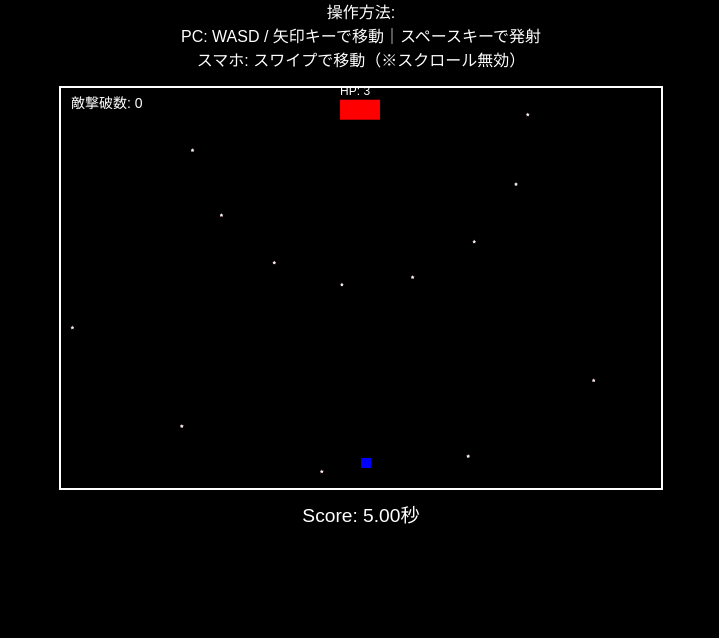
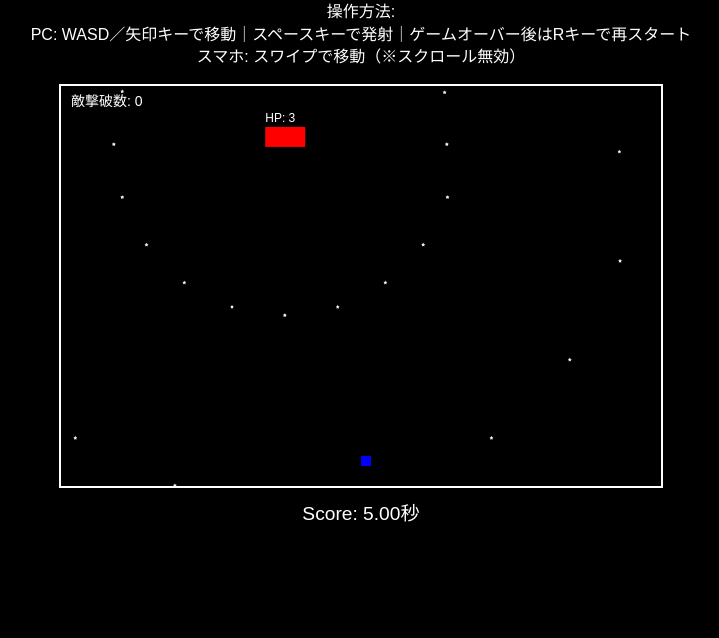
Before and after one commit to Marumyonn-Mejiro/shooting_Game_Console, a plain HTML site: page index.html in a window 1280 px wide. Shown: the part 162-800 px from the top of the page, without its empty margins (279-998 px from the left). Drawn offline with Linux system fonts and the light colour scheme.

Commit message:
no message

```diff
--- a/index.html
+++ b/index.html
@@ -28,6 +28,7 @@
     p {
       text-align: center;
       margin: 5px 0 15px;
+      line-height: 1.4;
     }
     /* ゲーム画面と操作UIを内包するコンテナ */
     #gameContainer {
@@ -90,9 +91,11 @@
 </head>
 <body>
   <h1>弾除けゲーム</h1>
-  <p>操作方法:<br>
-     PC: WASD / 矢印キーで移動｜スペースキーで発射<br>
-     スマホ: スワイプで移動（※スクロール無効）</p>
+  <p>
+    操作方法:<br>
+    PC: WASD／矢印キーで移動｜スペースキーで発射｜ゲームオーバー後はRキーで再スタート<br>
+    スマホ: スワイプで移動（※スクロール無効）
+  </p>
 
   <!-- ゲーム画面・スコア・ボタンを内包するコンテナ -->
   <div id="gameContainer">
@@ -104,7 +107,7 @@
     </div>
   </div>
 
-  <!-- ゲームロジック（モジュール方式） -->
+  <!-- ゲームロジック -->
   <script type="module" src="shooting_Game_Console.js"></script>
 </body>
 </html>
--- a/shooting_Game_Console.js
+++ b/shooting_Game_Console.js
@@ -5,7 +5,7 @@ const scoreDisplay = document.getElementById("scoreDisplay");
 const gameOverText = document.getElementById("gameOverText");
 const restartButton = document.getElementById("restartButton");
 
-// 定数（プレイヤー・弾・移動速度など）
+// 定数（各種サイズ・速度）
 const PLAYER_SIZE = 10;
 const BULLET_SIZE = 5;
 const BULLET_SPEED = 2;
@@ -14,30 +14,30 @@ const PLAYER_SPEED = 4;
 // ゲーム関連の変数
 let player, boss, bossBullets, playerBullets, keys, gameRunning, startTime;
 let gameOutcome = ""; // "You Win!" または "Game Over!"
-let enemyDefeatedCount = 0; // 敵撃破数
+let enemyDefeatedCount = 0; // ボス撃破数
 
 // ★ ゲーム初期化 ★
+// ※ ボスのHPは (enemyDefeatedCount + 1) * 3 として設定
 function initGame() {
-  // キャンバスサイズの設定（画面サイズに合わせる）
   canvas.width = Math.min(window.innerWidth * 0.95, 600);
   canvas.height = Math.min(window.innerHeight * 0.6, 400);
 
-  // プレイヤーはキャンバス下部中央
+  // 自機はキャンバス下部中央
   player = { x: canvas.width / 2, y: canvas.height - 30 };
 
-  // ボスは画面上部中央。初期サイズ、HP、発射間隔、最終発射時刻を設定。
+  // ボスは画面全体を自由に動くので、初期位置はランダム
   boss = {
-    x: canvas.width / 2 - 20,
-    y: 20,
+    x: Math.random() * (canvas.width - 40),
+    y: Math.random() * (canvas.height - 40),
     width: 40,
     height: 20,
-    health: 3,
-    lastShotTime: 0,
-    shotInterval: 1000,  // 弾幕の発射間隔を非常に短く設定
-    speed: 2,            // ボスのランダム移動速度
+    health: (enemyDefeatedCount + 1) * 3,
+    lastShotTime: Date.now(),
+    shotInterval: 1000,  // 短い間隔で大量に発射
+    speed: 3  // ボスの移動速度
   };
 
-  // 弾用配列の初期化
+  // 弾用配列
   bossBullets = [];
   playerBullets = [];
 
@@ -46,7 +46,7 @@ function initGame() {
   gameOutcome = "";
   startTime = new Date();
 
-  // 表示初期化
+  // 表示の初期化
   scoreDisplay.textContent = "Score: 0.00秒";
   gameOverText.style.display = "none";
   restartButton.style.display = "none";
@@ -58,9 +58,8 @@ initGame();
 
 // ★ キーボード操作 ★
 document.addEventListener("keydown", (e) => {
-  // 移動キーの状態記録
   keys[e.key] = true;
-  // スペースキーで自機弾発射（※重複発射防止）
+  // スペースキーで自機弾発射（上方向へ一直線）
   if (e.key === " " && gameRunning) {
     playerBullets.push({
       x: player.x + PLAYER_SIZE / 2,
@@ -70,7 +69,7 @@ document.addEventListener("keydown", (e) => {
     });
     e.preventDefault();
   }
-  // ゲームオーバー後にRキーで再スタート
+  // ゲームオーバー後はRキーで再スタート
   if (e.key === "r" && !gameRunning) {
     initGame();
   }
@@ -104,12 +103,12 @@ function gameLoop() {
 
   ctx.clearRect(0, 0, canvas.width, canvas.height);
 
-  // 自機移動
+  // 自機の移動
   if (keys["ArrowLeft"] || keys["a"]) player.x -= PLAYER_SPEED;
   if (keys["ArrowRight"] || keys["d"]) player.x += PLAYER_SPEED;
   if (keys["ArrowUp"] || keys["w"]) player.y -= PLAYER_SPEED;
   if (keys["ArrowDown"] || keys["s"]) player.y += PLAYER_SPEED;
-  // 移動制限：自機は画面内に収める
+  // 自機の画面内制限
   player.x = Math.max(0, Math.min(canvas.width - PLAYER_SIZE, player.x));
   player.y = Math.max(0, Math.min(canvas.height - PLAYER_SIZE, player.y));
 
@@ -117,18 +116,18 @@ function gameLoop() {
   ctx.fillStyle = "blue";
   ctx.fillRect(player.x, player.y, PLAYER_SIZE, PLAYER_SIZE);
 
-  // ★ ボスのランダム移動 ★
+  // ★ ボスの自由移動 ★
   if (boss && boss.health > 0) {
+    // 毎フレーム、ランダムに動く
     boss.x += (Math.random() - 0.5) * boss.speed;
     boss.y += (Math.random() - 0.5) * boss.speed;
-    // 移動範囲の制限：ボスは画面内に収める
+    // 移動制限：画面全体に移動可能
     boss.x = Math.max(0, Math.min(canvas.width - boss.width, boss.x));
-    boss.y = Math.max(0, Math.min(canvas.height / 2 - boss.height, boss.y));
+    boss.y = Math.max(0, Math.min(canvas.height - boss.height, boss.y));
 
     // ★ ボスの発射処理 ★
     if (Date.now() - boss.lastShotTime > boss.shotInterval) {
-      // 放射状（全方向）に弾を発射
-      const numBullets = 15;  // 弾幕の量を増加
+      const numBullets = 20;  // タイトな弾幕
       for (let i = 0; i < numBullets; i++) {
         let angle = (2 * Math.PI / numBullets) * i;
         let speed = 3;
@@ -147,13 +146,12 @@ function gameLoop() {
   bossBullets.forEach((bullet, index) => {
     bullet.x += bullet.dx;
     bullet.y += bullet.dy;
-    // 桜の花弁のような弾を描画
     drawSakuraBullet(bullet.x, bullet.y, 3);
-    // 自機との衝突判定
-    if (
-      bullet.x > player.x && bullet.x < player.x + PLAYER_SIZE &&
-      bullet.y > player.y && bullet.y < player.y + PLAYER_SIZE
-    ) {
+    // 当たり判定（自機と円形のボス弾）
+    let dx = bullet.x - (player.x + PLAYER_SIZE/2);
+    let dy = bullet.y - (player.y + PLAYER_SIZE/2);
+    let dist = Math.sqrt(dx*dx + dy*dy);
+    if (dist < 3 + PLAYER_SIZE/2) {  // 3は弾の半径、PLAYER_SIZE/2は自機の概ね半径
       gameOutcome = "Game Over!";
       gameRunning = false;
     }
@@ -167,22 +165,30 @@ function gameLoop() {
   // ★ 自機弾の更新＆描画 ★
   playerBullets.forEach((bullet, index) => {
     bullet.y += bullet.dy;
-    // 自機弾を白い円で描画
     ctx.beginPath();
     ctx.fillStyle = "white";
     ctx.arc(bullet.x, bullet.y, 3, 0, Math.PI * 2);
     ctx.fill();
-    // 自機弾がボスに当たったら、ボスHPを減少
-    if (
-      boss && bullet.x > boss.x && bullet.x < boss.x + boss.width &&
-      bullet.y > boss.y && bullet.y < boss.y + boss.height
-    ) {
+    // 当たり判定：自機弾とボスの矩形（描画に合わせる）
+    if (boss &&
+        bullet.x > boss.x && bullet.x < boss.x + boss.width &&
+        bullet.y > boss.y && bullet.y < boss.y + boss.height) {
       boss.health -= 1;
       playerBullets.splice(index, 1);
+      // ボスが倒された場合
       if (boss.health <= 0) {
-        enemyDefeatedCount++;  // 敵撃破数を増加
-        gameOutcome = "You Win!";
-        gameRunning = false;
+        enemyDefeatedCount++;
+        // 新たなボスのHPは (倒された回数+1)*3
+        boss = {
+          x: Math.random() * (canvas.width - 40),
+          y: Math.random() * (canvas.height - 40),
+          width: 40,
+          height: 20,
+          health: (enemyDefeatedCount + 1) * 3,
+          lastShotTime: Date.now(),
+          shotInterval: Math.max(500, 1000 - enemyDefeatedCount * 100),
+          speed: 2 + enemyDefeatedCount * 0.5  // 移動も速くなる
+        };
       }
     }
     // 画面外なら削除
@@ -195,7 +201,6 @@ function gameLoop() {
   if (boss && boss.health > 0) {
     ctx.fillStyle = "red";
     ctx.fillRect(boss.x, boss.y, boss.width, boss.height);
-    // ボスHP表示
     ctx.fillStyle = "white";
     ctx.font = "12px Arial";
     ctx.fillText("HP: " + boss.health, boss.x, boss.y - 5);
@@ -223,7 +228,6 @@ function drawSakuraBullet(x, y, size) {
     drawPetal(size);
     ctx.restore();
   }
-  // 中心部分（ハイライト）の描画
   ctx.beginPath();
   ctx.fillStyle = "rgba(255,255,255,0.9)";
   ctx.arc(0, 0, size * 0.4, 0, Math.PI * 2);
```
